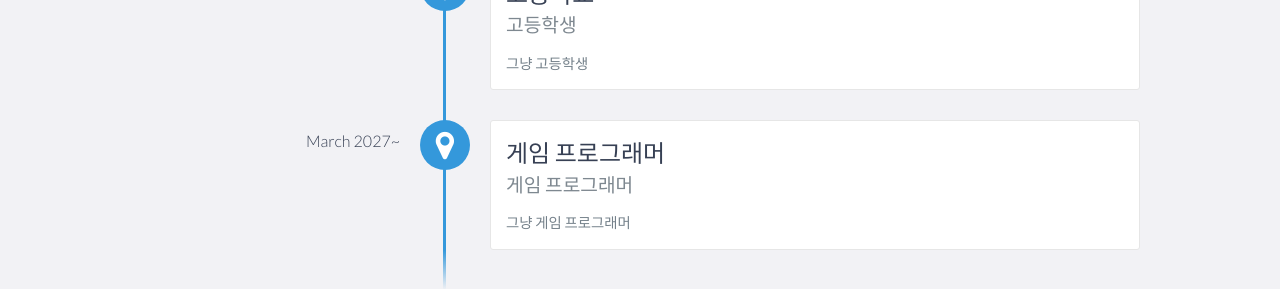
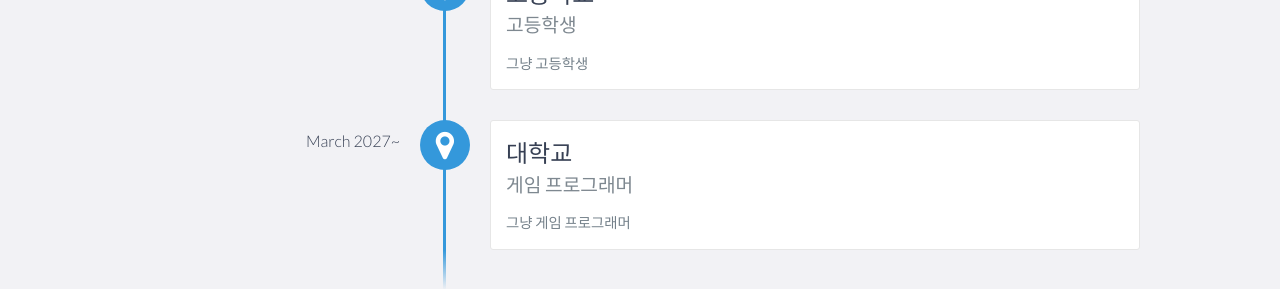
Before and after one commit to jjtMonster/jjtMonster.github.io, a website: page index.html in a window 1280 px wide. Shown: the part 1540-1829 px from the top of the page. Drawn offline with nearby package versions, Linux system fonts and the light colour scheme.

Commit message:
portfolio

```diff
--- a/index.html
+++ b/index.html
@@ -113,7 +113,7 @@
             </div>
 
             <div data-date="March 2027~ ">
-                <h3>게임 프로그래머</h3>
+                <h3>대학교</h3>
                 <h4>게임 프로그래머</h4>
                 <p>
                     그냥 게임 프로그래머
```
